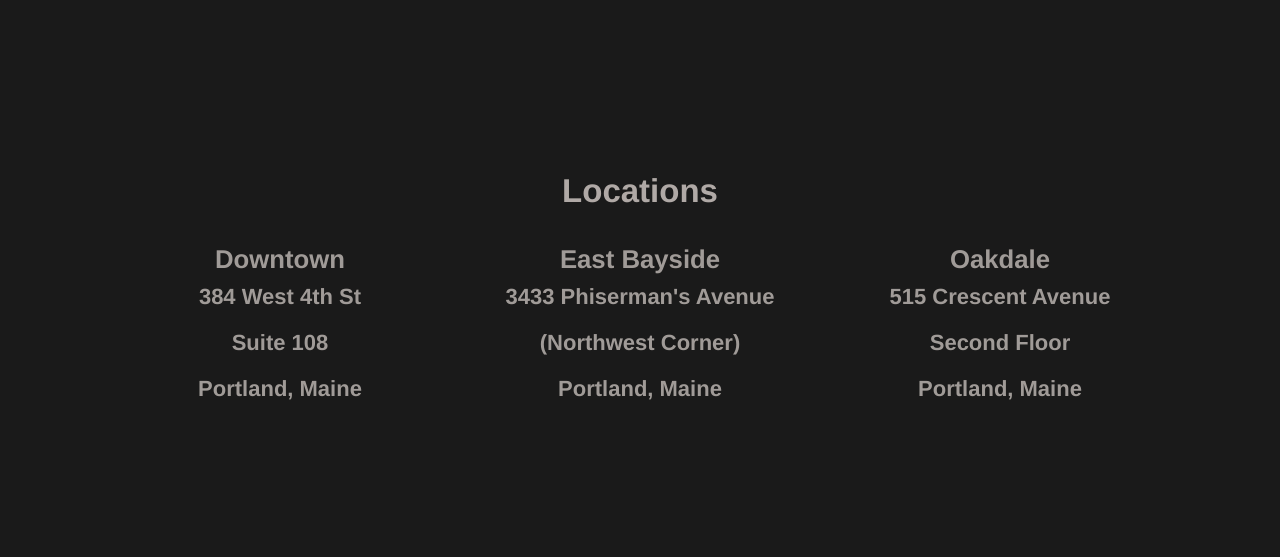
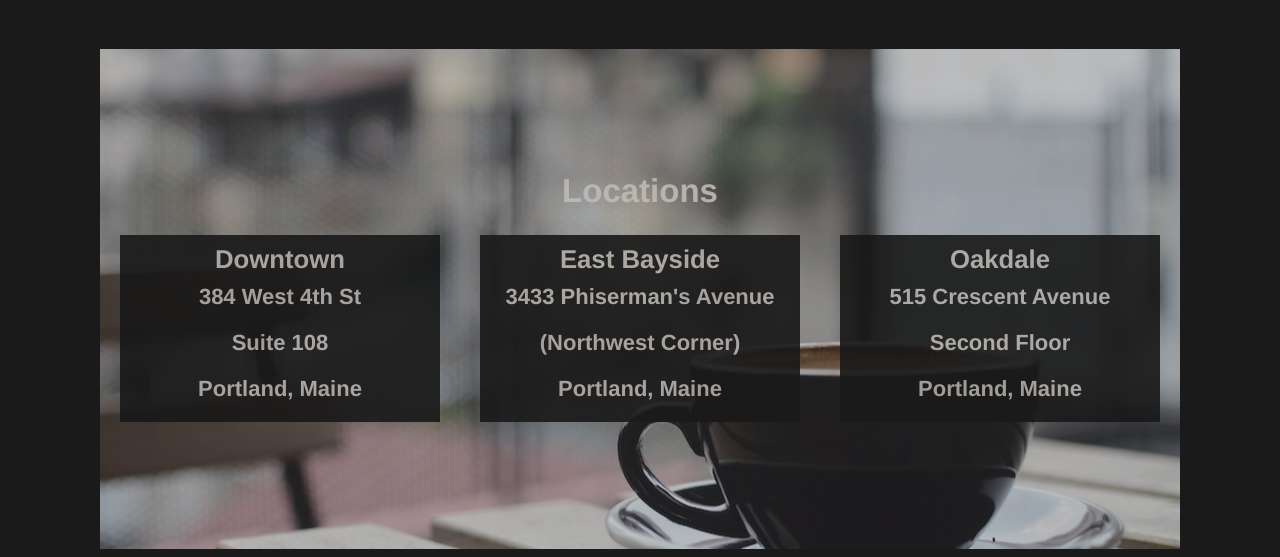
Before and after one commit to Rohhian/TeaCozy, a plain HTML site: page index.html in a window 1280 px wide. Shown: the part 1472-2029 px from the top of the page. Drawn offline with Linux system fonts and the light colour scheme; the site is published under a folder, as on GitHub Pages, so addresses that start at the root find nothing.

Commit message:
image url path fix

```diff
--- a/style.css
+++ b/style.css
@@ -111,7 +111,7 @@ h5 {
 #locations {
     height: 500px;
     max-width: 1200px;
-    background-image: url(/Images/img-locations-background.jpg);
+    background-image: url(Images/img-locations-background.jpg);
     background-position: right;
     display: flex;
     flex-direction: column;
```
